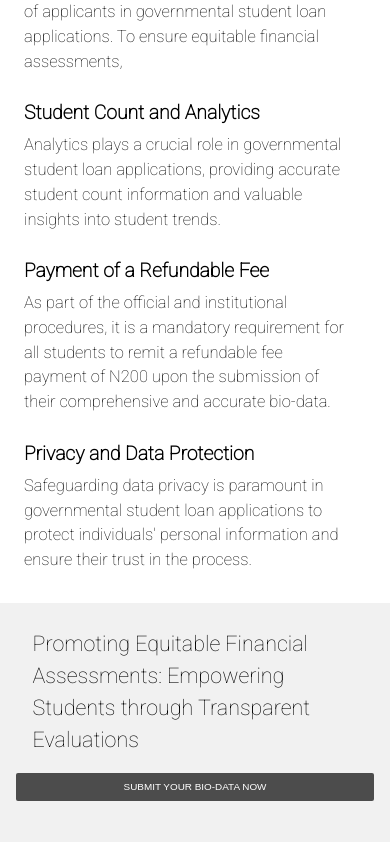
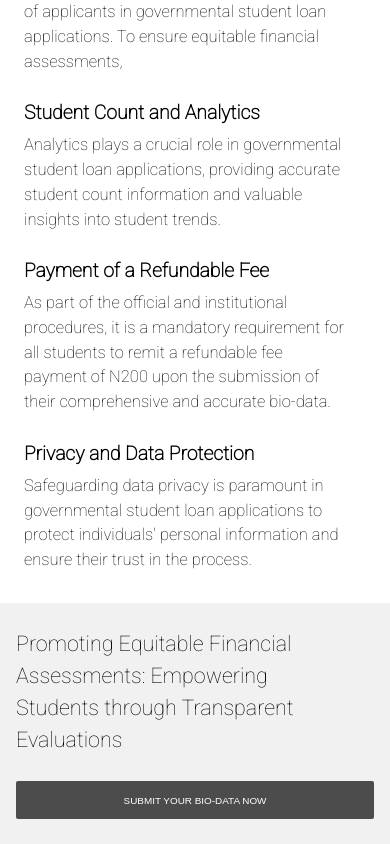
Before and after one commit to mjhdaais/palliative-ticket-generator, a Next.js app: page / in a window 390 px wide. Shown: the part 380-1224 px from the top of the page. Built offline with nearby package versions, Linux system fonts and the light colour scheme.

Commit message:
fixed cta

```diff
--- a/app/page.tsx
+++ b/app/page.tsx
@@ -96,10 +96,10 @@ export default function Page() {
         {/* CTA Section */}
         <div className={`${styles.cta_section}`}>
             <div className={`${styles.container}`}>
-                <p>
+                <p className={`${styles.first_child}`}>
                     Promoting Equitable Financial Assessments: Empowering Students through Transparent Evaluations
                 </p>
-                <p>
+                <p className={`${styles.last_child}`}>
                     <button>Submit Your Bio-data Now</button>
                 </p>
 
--- a/app/styles.module.css
+++ b/app/styles.module.css
@@ -243,30 +243,32 @@
 .cta_section div {
     /* border: 1px solid red; */
     display: flex;
-    gap: 1rem;
     padding-top: 1.5rem;
     padding-bottom: 1.5rem;
 }
 
-.cta_section p, .cta_section button {
+.cta_section p {
     /* border: 1px solid red; */
+
 }
 
-.cta_section p:first-child {
+.cta_section .first_child {
     width: 90%;
+    padding-right: 1.5rem;
     font-size: 1.3rem;
 }
 
-.cta_section p:last-child {
+.cta_section .last_child {
     width: 30%;
     display: flex;
     align-items: end;
     justify-content: flex-end;
+    padding-bottom: 10px;
 }
 
-.cta_section p:last-child button {
+.cta_section .last_child button {
     width: 100%;
-    padding: .5rem .7rem;
+    padding: .8rem .7rem;
     border: none;
     border-radius: 2px;
     background: #4c4c4c;
@@ -276,12 +278,40 @@
 }
 
 @media (max-width: 600px) {
-    .cta_section div { flex-wrap: wrap; }
-    .cta_section p:last-child {
+    .cta_section div {
+        flex-wrap: wrap;
+    }
+
+    .cta_section .first_child,
+    .cta_section .last_child {
         width: 100%;
+    }
+
+    .cta_section .first_child {
+        padding-bottom: 1.5rem;
+    }
+
+    .cta_section .last_child {
+        padding-bottom: 0;
     }
 }
 
+@media (max-width: 992px) and (min-width: 601px) {
+    .cta_section div {
+        flex-wrap: wrap;
+    }
+
+    .cta_section .first_child {
+        padding-bottom: 1rem;
+    }
+
+    .cta_section .last_child {
+        padding-bottom: 0;
+    }
+    /* .cta_section .last_child button {
+        width: 70%;
+    } */
+}
 
 
 
```
